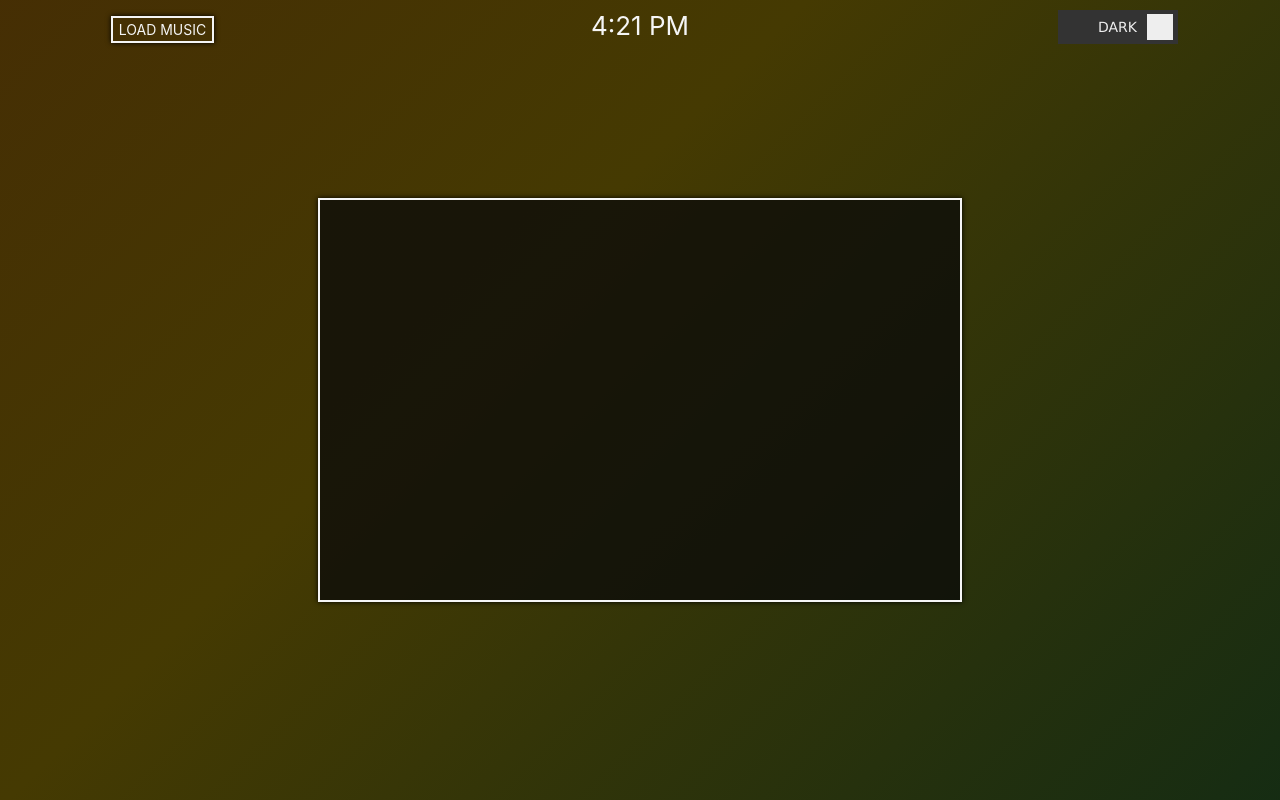
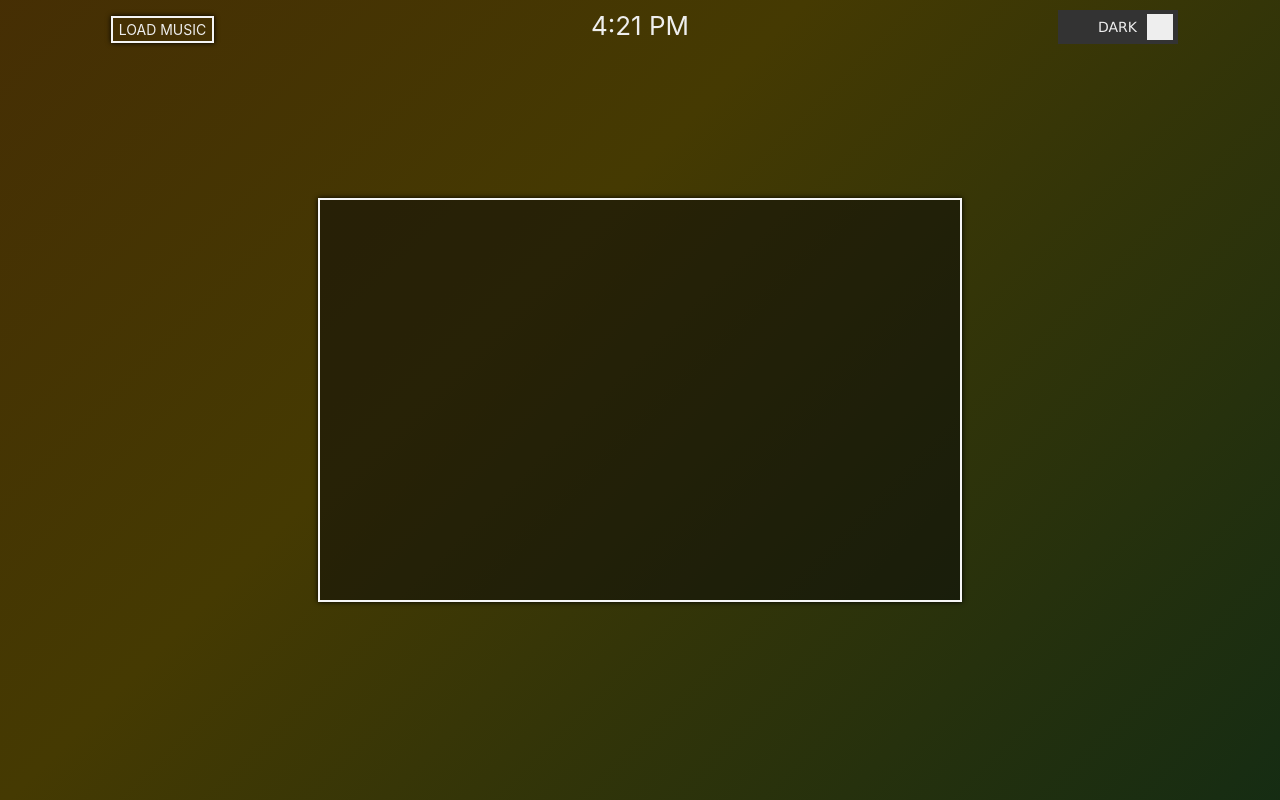
Before and after one commit to radioxeth/radio, a React (Create React App) app in the folder radio/: page / in a window 1280 px wide. Built offline with nearby package versions, Linux system fonts and the light colour scheme.

Commit message:
fix styles

```diff
--- a/radio/src/App.css
+++ b/radio/src/App.css
@@ -11,13 +11,13 @@
   background: linear-gradient(-45deg, #1A0E2D,#101E33,#072818,#453A02,#462206,#44110A);
 	animation: gradient 10s linear infinite;
   background-size: 400% 400%;
-  color:whitesmoke;
+  color:#eee;
 }
 body {
   height: 100vh;
   font-size: calc(10px + 2vmin);
   background: #eee;
-  color: black;
+  color: #333;
 }
 
 @keyframes gradient {
--- a/radio/src/atoms/toggle/style.css
+++ b/radio/src/atoms/toggle/style.css
@@ -17,7 +17,6 @@
   background-color: #eee;
   -webkit-transition: .4s;
   transition: .4s;
-  /* border-radius: 34px; */
 }
 
 .slider:before {
@@ -29,8 +28,6 @@
   bottom: 4px;
   background-color: #333;
   -webkit-transition: .4s;
-  transition: .4s;
-  /* border-radius: 50%; */
 }
 
 input:checked + .slider {
@@ -60,8 +57,6 @@ input:checked + .slider:before {
 
 input:checked + .slider:after
 {
-
-
   content:'DARK';
   color: #eee;
 }
--- a/radio/src/components/clock/clock.tsx
+++ b/radio/src/components/clock/clock.tsx
@@ -1,5 +1,4 @@
 import React, { useState } from 'react'
-import './style.css'
 const Clock = () => {
     const getTime = () => {
         const date = new Date()
--- a/radio/src/components/playlist/style.css
+++ b/radio/src/components/playlist/style.css
@@ -63,10 +63,10 @@
 
 
 .list.dark{
-    background: rgba(10,10,10, .75);
+    background: rgba(10,10,10, .5);
 }
 .list.light{
-    background: rgba(245,245,245, .75);
+    background: rgba(245,245,245, .5);
 }
 
 .list-song{
@@ -88,7 +88,7 @@
 
 .light>.list-song:hover{
     cursor: pointer;
-    color:blue;
+    color:darkslateblue;
 }
 
 .dark>.playing{
@@ -101,7 +101,7 @@
 .light>.playing{
     list-style-type: "\2622";
     list-style-position: inside;
-    color:blue;
+    color:darkslateblue;
     padding-left: 0px;
 }
 
```
Also changed, not shown: radio/src/components/clock/style.css (deleted, +0 -8 lines).
